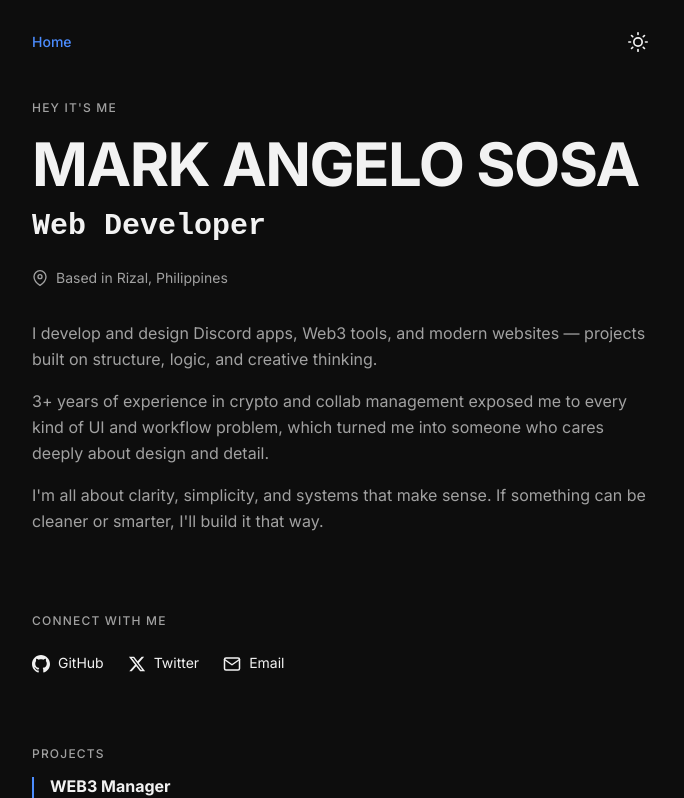
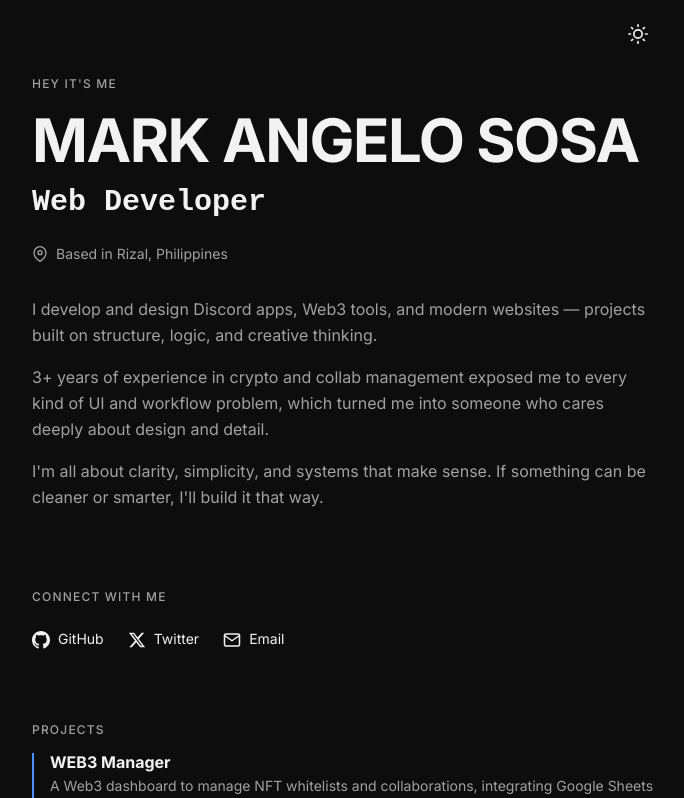
Before and after one commit to Skyyyisthelimitt/Portfolio, a Next.js app: page / in a window 1280 px wide. Shown: the top 798 px of the page, without its empty margins (296-980 px from the left). Built offline with nearby package versions, Linux system fonts and the light colour scheme.

Commit message:
refactor(header): Remove Home nav link, keep theme toggle only
- Simplified header design
- Reduced padding for higher content positioning

```diff
--- a/src/components/Header.tsx
+++ b/src/components/Header.tsx
@@ -6,17 +6,8 @@ export default function Header() {
   const { theme, toggleTheme, mounted } = useTheme();
 
   return (
-    <header className="py-6">
-      <nav className="container flex items-center justify-between">
-        <div className="flex items-center gap-6">
-          <a
-            href="/"
-            className="text-sm font-medium text-[var(--text-primary)] hover:text-[var(--accent)] transition-colors"
-          >
-            Home
-          </a>
-        </div>
-
+    <header className="pt-4 pb-2">
+      <nav className="container flex items-center justify-end">
         <button
           onClick={toggleTheme}
           className="theme-toggle"
```
